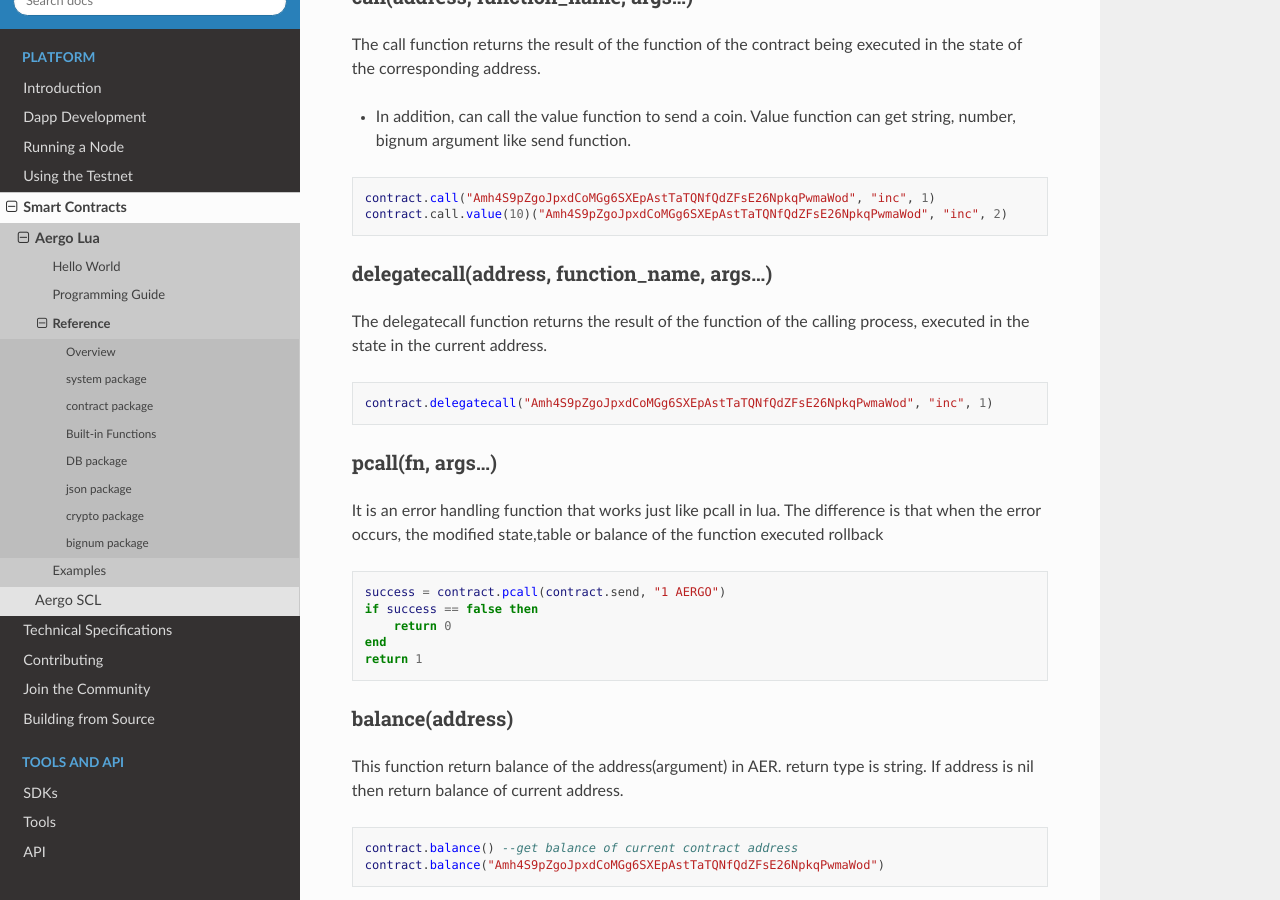
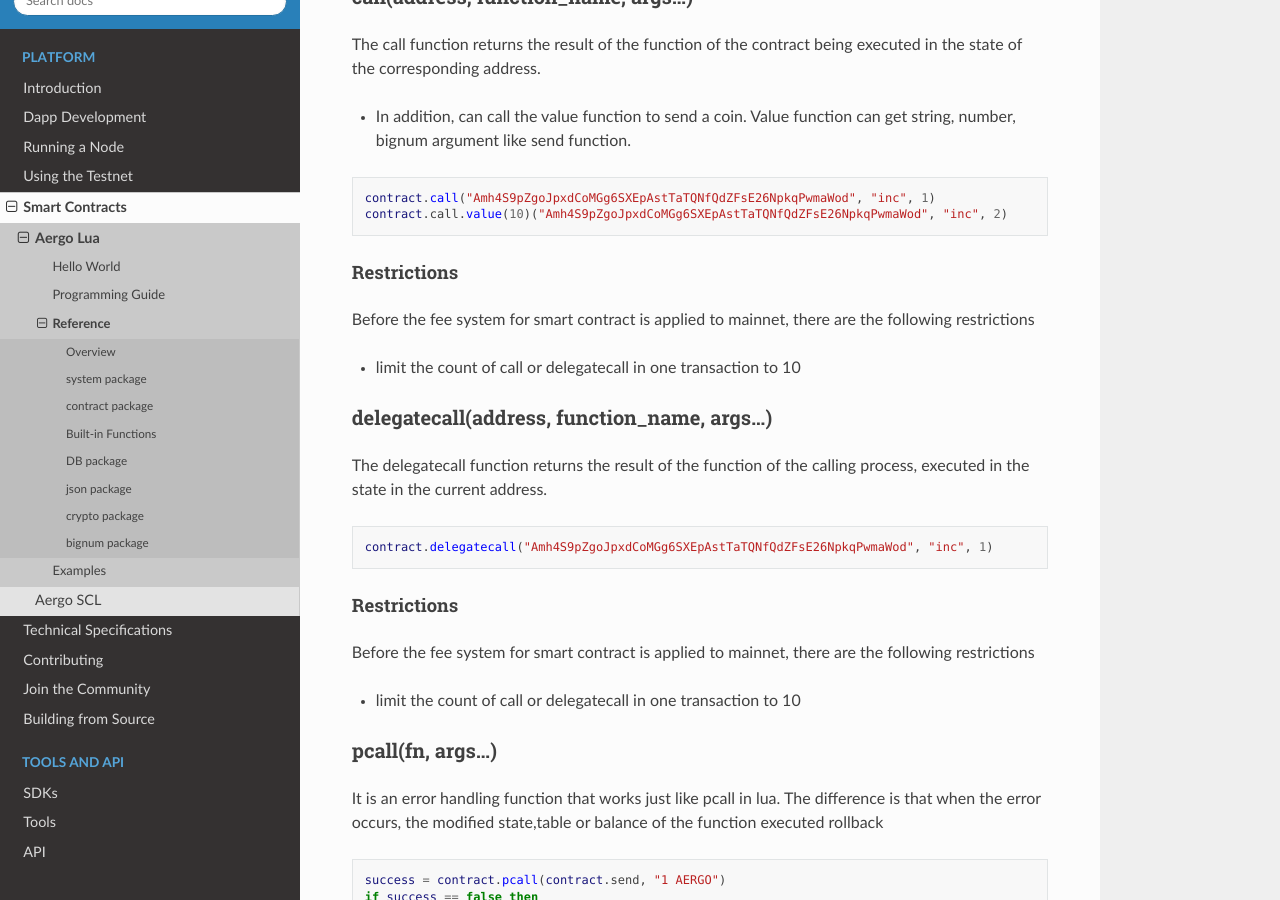
Before and after one commit to aergoio/guide, a Sphinx documentation site: the page built from source/smart-contracts/lua/reference.md, in a window 1280 px wide and 900 px high, scrolled down 2988 px. Built offline with Sphinx 7.4.7 and the Read the Docs theme 2.0.0, drawn with Linux system fonts in a browser that asks for light colours.

Commit message:
Update reference.md

````diff
--- a/source/smart-contracts/lua/reference.md
+++ b/source/smart-contracts/lua/reference.md
@@ -91,11 +91,19 @@
 contract.call("Amh4S9pZgoJpxdCoMGg6SXEpAstTaTQNfQdZFsE26NpkqPwmaWod", "inc", 1)
 contract.call.value(10)("Amh4S9pZgoJpxdCoMGg6SXEpAstTaTQNfQdZFsE26NpkqPwmaWod", "inc", 2)
 ```
+#### Restrictions
+Before the fee system for smart contract is applied to mainnet, there are the following restrictions
+- limit the count of call or delegatecall in one transaction to 10
+
 ### delegatecall(address, function_name, args...)
 The delegatecall function returns the result of the function of the calling process, executed in the state in the current address.
 ```lua
 contract.delegatecall("Amh4S9pZgoJpxdCoMGg6SXEpAstTaTQNfQdZFsE26NpkqPwmaWod", "inc", 1)
 ```
+#### Restrictions
+Before the fee system for smart contract is applied to mainnet, there are the following restrictions
+- limit the count of call or delegatecall in one transaction to 10
+
 ### pcall(fn, args...)
 It is an error handling function that works just like pcall in lua. The difference is that when the error occurs, the modified state,table or balance of the function executed rollback
 
````
